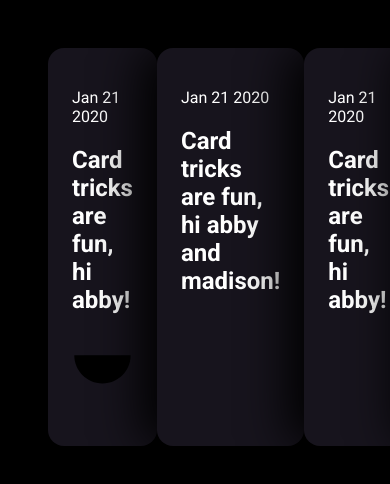
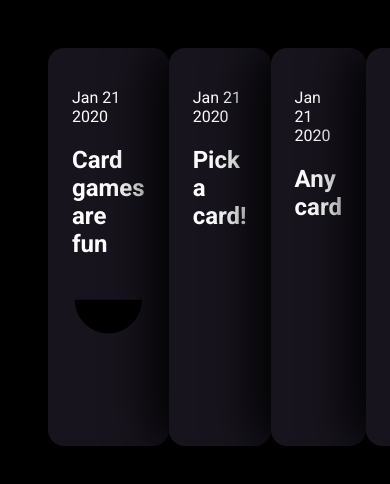
Before and after one commit to tosha31/css-cards, a plain HTML site: page index.html in a window 390 px wide. Drawn offline with Linux system fonts and the light colour scheme.

Commit message:
Update index.html
testing h2 length for card responsivness

```diff
--- a/index.html
+++ b/index.html
@@ -17,7 +17,7 @@
             <article class="card">
                 <header class="card-header">
                     <p>Jan 21 2020</p>
-                    <h2>Card tricks are fun, hi abby!</h2>
+                    <h2>Card games are fun</h2>
                 </header>
                 <div class="card-author">
                     <a class="author-avatar" href="#">
@@ -32,26 +32,26 @@
             <article class="card">
                 <header class="card-header">
                     <p>Jan 21 2020</p>
-                    <h2>Card tricks are fun, hi abby and madison!</h2>
+                    <h2>Pick a card!</h2>
                 </header>
             </article>
             <article class="card">
                 <header class="card-header">
                     <p>Jan 21 2020</p>
-                    <h2>Card tricks are fun, hi abby!</h2>
+                    <h2>Any card</h2>
                 </header>
             </article>
 
             <article class="card">
                 <header class="card-header">
                     <p>Jan 21 2020</p>
-                    <h2>Card tricks are fun, hi abby!</h2>
+                    <h2>Besides this card!</h2>
                 </header>
             </article>
             <article class="card">
                 <header class="card-header">
                     <p>Jan 21 2020</p>
-                    <h2>Card tricks are fun, hi abby!</h2>
+                    <h2>I wouldnt pick this card either!</h2>
                 </header>
             </article>
 
```
